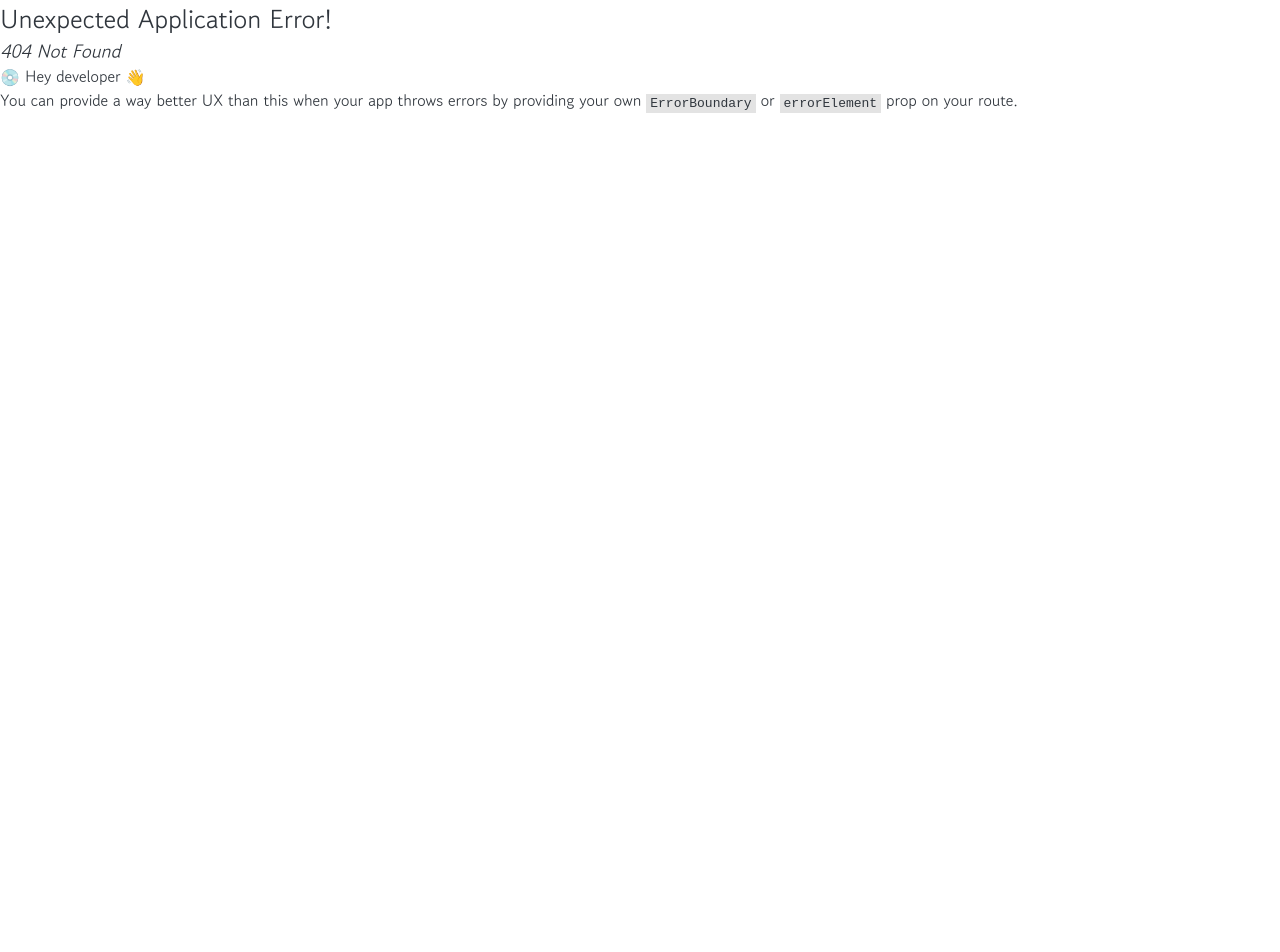
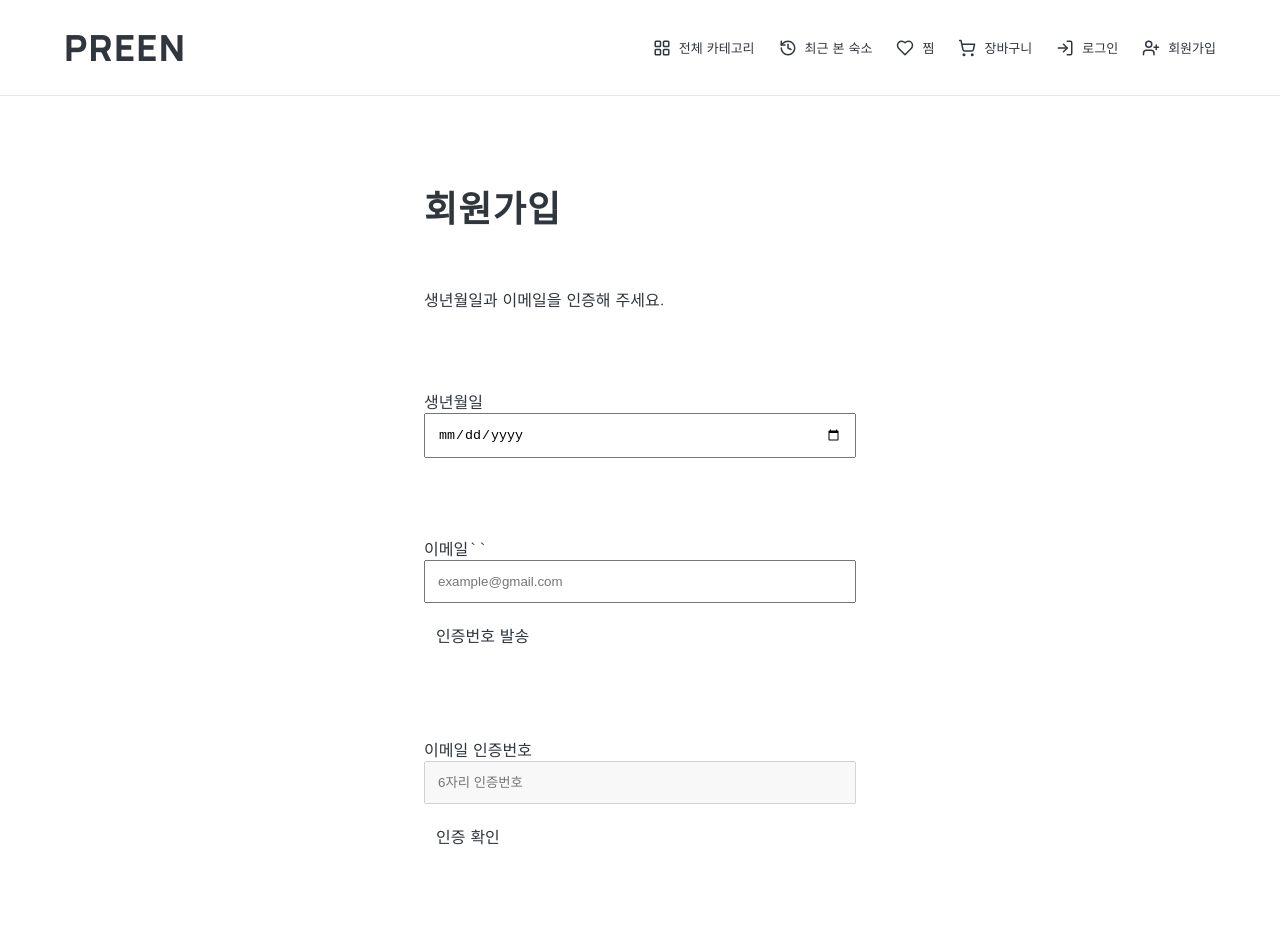
Before and after one commit to kimiri01/preen-frontend, a React (Vite) app: page /signup/verification in a window 1280 px wide. Before the commit this address had no page. Shown: the top 952 px of the page. Before the commit the page ends 800 px from the top, so only its background shows below. Built offline with nearby package versions, Linux system fonts and the light colour scheme.

Commit message:
feat: add birthday and email verification step

```diff
--- a/src/App.tsx
+++ b/src/App.tsx
@@ -1,9 +1,21 @@
+
 import { createBrowserRouter, RouterProvider } from 'react-router-dom'
 import { Layout } from '@/common/components/Layout'
 import { mainRoutes } from '@/features/mainPage/public'
+import { SignupVerificationPage } from '@/features/signup/pages/SignupVerificationPage'
 
 const router = createBrowserRouter([
-  { path: '/', Component: Layout, children: mainRoutes },
+  {
+    path: '/',
+    Component: Layout,
+    children: [
+      ...mainRoutes,
+      {
+        path: 'signup/verification',
+        Component: SignupVerificationPage,
+      },
+    ],
+  },
 ])
 
 export function App() {
--- a/src/common/components/Header.tsx
+++ b/src/common/components/Header.tsx
@@ -1,4 +1,9 @@
+
+import { useNavigate } from 'react-router-dom'
+
 export function Header() {
+  const navigate = useNavigate()
+
   return (
     <header>
       <h1>PREEN</h1>
@@ -24,6 +29,7 @@ export function Header() {
           </svg>
           전체 카테고리
         </button>
+
         <button type="button">
           <svg
             xmlns="http://www.w3.org/2000/svg"
@@ -44,6 +50,7 @@ export function Header() {
           </svg>
           최근 본 숙소
         </button>
+
         <button type="button">
           <svg
             xmlns="http://www.w3.org/2000/svg"
@@ -62,6 +69,7 @@ export function Header() {
           </svg>
           찜
         </button>
+
         <button type="button">
           <svg
             xmlns="http://www.w3.org/2000/svg"
@@ -82,6 +90,7 @@ export function Header() {
           </svg>
           장바구니
         </button>
+
         <button type="button">
           <svg
             xmlns="http://www.w3.org/2000/svg"
@@ -102,7 +111,11 @@ export function Header() {
           </svg>
           로그인
         </button>
-        <button type="button">
+
+        <button
+          type="button"
+          onClick={() => navigate('/signup/verification')}
+        >
           <svg
             xmlns="http://www.w3.org/2000/svg"
             width="18"
--- /dev/null
+++ b/src/features/signup/pages/SignupVerificationPage.tsx
@@ -0,0 +1,175 @@
+
+import { useState } from 'react'
+import { http } from '@/common/api/http'
+
+export function SignupVerificationPage() {
+  const [birthday, setBirthday] = useState('')
+  const [email, setEmail] = useState('')
+  const [code, setCode] = useState('')
+
+  const [sentEmail, setSentEmail] = useState('')
+  const [verified, setVerified] = useState(false)
+  const [loading, setLoading] = useState(false)
+  const [message, setMessage] = useState('')
+
+  // 이메일 또는 생년월일을 수정하면 인증 상태 초기화
+  const handleEmailChange = (value: string) => {
+    setEmail(value)
+    setSentEmail('')
+    setVerified(false)
+    setCode('')
+    setMessage('')
+  }
+
+  const handleBirthdayChange = (value: string) => {
+  setBirthday(value)
+}
+
+  // 인증번호 발송
+  const handleSendEmail = async () => {
+    if (!birthday) {
+      setMessage('생년월일을 입력해 주세요.')
+      return
+    }
+
+    if (!/^[^\s@]+@[^\s@]+\.[^\s@]+$/.test(email.trim())) {
+      setMessage('올바른 이메일 주소를 입력해 주세요.')
+      return
+    }
+
+    setLoading(true)
+    setMessage('')
+    setVerified(false)
+    setSentEmail('')
+    setCode('')
+
+    try {
+      await http.post<string>('/api/email/send', {
+        email: email.trim(),
+      })
+
+      setSentEmail(email.trim())
+      setMessage('인증번호가 이메일로 발송되었습니다.')
+    } catch (error) {
+      console.error('인증번호 발송 오류:', error)
+      setMessage('인증번호 발송에 실패했습니다. 서버를 확인해 주세요.')
+    } finally {
+      setLoading(false)
+    }
+  }
+
+  // 인증번호 확인
+  const handleVerifyEmail = async () => {
+    if (!sentEmail) {
+      setMessage('먼저 인증번호를 발송해 주세요.')
+      return
+    }
+
+    if (!/^\d{6}$/.test(code)) {
+      setMessage('6자리 인증번호를 입력해 주세요.')
+      return
+    }
+
+    setLoading(true)
+    setMessage('')
+
+    try {
+      await http.post<string>('/api/email/verify', {
+        email: sentEmail,
+        code,
+      })
+
+      setVerified(true)
+      setMessage('이메일 인증이 완료되었습니다!')
+    } catch (error) {
+      console.error('이메일 인증 오류:', error)
+      setVerified(false)
+      setMessage('인증번호가 올바르지 않거나 만료되었습니다.')
+    } finally {
+      setLoading(false)
+    }
+  }
+
+  const canProceed = birthday !== '' && verified
+
+  return (
+    <main style={{ maxWidth: 480, margin: '60px auto', padding: 24 }}>
+      <h1>회원가입</h1>
+      <p>생년월일과 이메일을 인증해 주세요.</p>
+
+      <div style={{ marginTop: 24 }}>
+        <label htmlFor="birthday">생년월일</label>
+        <input
+          id="birthday"
+          type="date"
+          max={new Date().toLocaleDateString('en-CA')}
+          value={birthday}
+          onChange={(e) => handleBirthdayChange(e.target.value)}
+          style={{ display: 'block', width: '100%', padding: 12 }}
+        />
+      </div>
+
+      <div style={{ marginTop: 24 }}>
+        <label htmlFor="email">이메일</label>``
+        <input
+          id="email"
+          type="email"
+          placeholder="example@gmail.com"
+          value={email}
+          onChange={(e) => handleEmailChange(e.target.value)}
+          style={{ display: 'block', width: '100%', padding: 12 }}
+        />
+
+        <button
+          type="button"
+          onClick={handleSendEmail}
+          disabled={loading}
+          style={{ marginTop: 8, padding: 12 }}
+        >
+          {loading ? '처리 중...' : '인증번호 발송'}
+        </button>
+      </div>
+
+      <div style={{ marginTop: 24 }}>
+        <label htmlFor="code">이메일 인증번호</label>
+        <input
+          id="code"
+          type="text"
+          inputMode="numeric"
+          maxLength={6}
+          placeholder="6자리 인증번호"
+          value={code}
+          onChange={(e) => {
+            setCode(e.target.value.replace(/\D/g, ''))
+            setVerified(false)
+          }}
+          disabled={!sentEmail || loading}
+          style={{ display: 'block', width: '100%', padding: 12 }}
+        />
+
+        <button
+          type="button"
+          onClick={handleVerifyEmail}
+          disabled={!sentEmail || loading || verified}
+          style={{ marginTop: 8, padding: 12 }}
+        >
+          인증 확인
+        </button>
+      </div>
+
+      {message && (
+        <p role="status" style={{ marginTop: 20 }}>
+          {message}
+        </p>
+      )}
+
+      <button
+        type="button"
+        disabled={!canProceed || loading}
+        style={{ marginTop: 32, padding: 12 }}
+      >
+        다음 단계
+      </button>
+    </main>
+  )
+}
--- a/tsconfig.json
+++ b/tsconfig.json
@@ -1,3 +1,4 @@
+
 {
   "compilerOptions": {
     "target": "ES2022",
@@ -13,9 +14,8 @@
     "verbatimModuleSyntax": true,
     "noUnusedLocals": true,
     "noUnusedParameters": true,
-    "baseUrl": ".",
     "paths": {
-      "@/*": ["src/*"]
+      "@/*": ["./src/*"]
     },
     "types": ["vite/client", "node"]
   },
--- a/vite.config.ts
+++ b/vite.config.ts
@@ -1,8 +1,21 @@
-import { fileURLToPath, URL } from 'node:url'
+
 import { defineConfig } from 'vite'
 import react from '@vitejs/plugin-react'
+import { fileURLToPath, URL } from 'node:url'
 
 export default defineConfig({
   plugins: [react()],
-  resolve: { alias: { '@': fileURLToPath(new URL('./src', import.meta.url)) } },
+  resolve: {
+    alias: {
+      '@': fileURLToPath(new URL('./src', import.meta.url)),
+    },
+  },
+  server: {
+    proxy: {
+      '/api': {
+        target: 'http://localhost:8080',
+        changeOrigin: true,
+      },
+    },
+  },
 })
```
